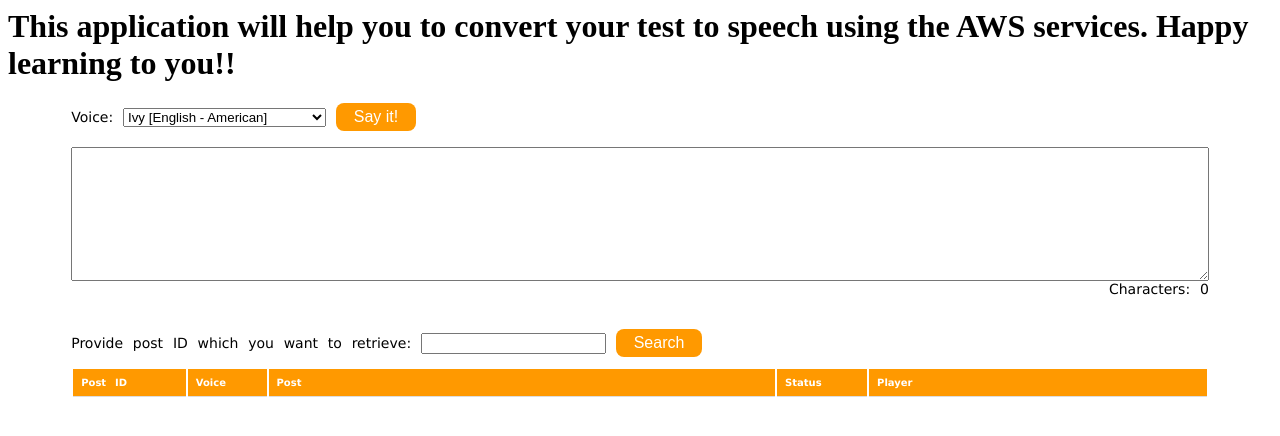
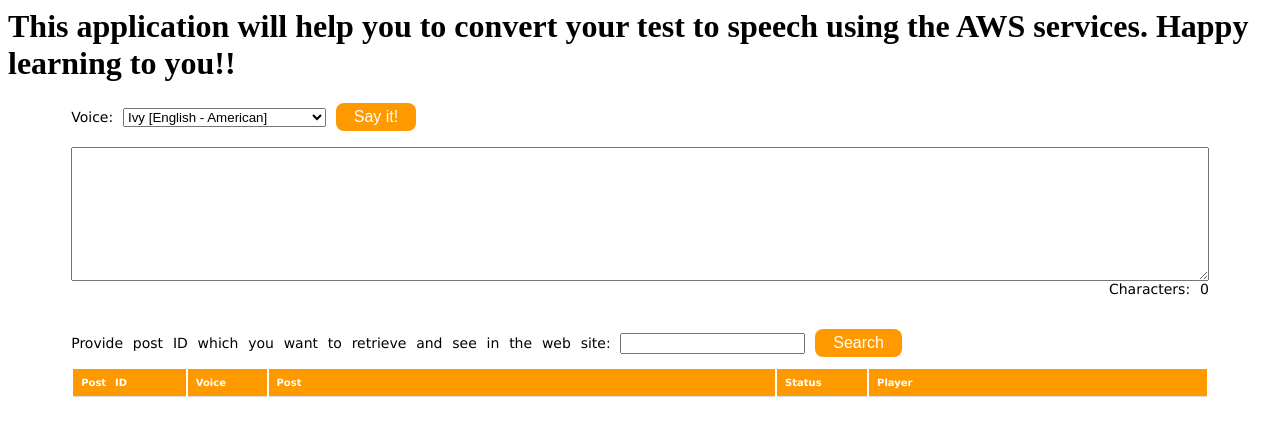
Before and after one commit to Dgruploads/Aws-project, a plain HTML site: page index.html in a window 1280 px wide. Drawn offline with nearby package versions, Linux system fonts and the light colour scheme.

Commit message:
new changes

```diff
--- a/index.html
+++ b/index.html
@@ -1,5 +1,5 @@
 <html>
-  <head><title>A Cloud Guru - Polly Study Notes Generator</title>
+  <head><title>This is a test website - polly Study Notes Generator</title>
     <link rel="stylesheet" href="styles.css">
 
   </head>
@@ -66,7 +66,7 @@
     <span id="charCounter">Characters: 0</span>
 
     </br></br></br></br>
-      Provide post ID which you want to retrieve: <input type="text" id="postId"> <input type="submit" class="buttons" value="Search" id="searchButton">
+      Provide post ID which you want to retrieve and see in the web site: <input type="text" id="postId"> <input type="submit" class="buttons" value="Search" id="searchButton">
       <br/>
     </div>
 
--- a/scripts.js
+++ b/scripts.js
@@ -1,4 +1,4 @@
-var API_ENDPOINT = "https://vud1p8f0ej.execute-api.us-east-1.amazonaws.com/uat"
+var API_ENDPOINT = "https://ih4nwrcpwl.execute-api.us-east-1.amazonaws.com/uat"
 
 document.getElementById("sayButton").onclick = function(){
 
```
